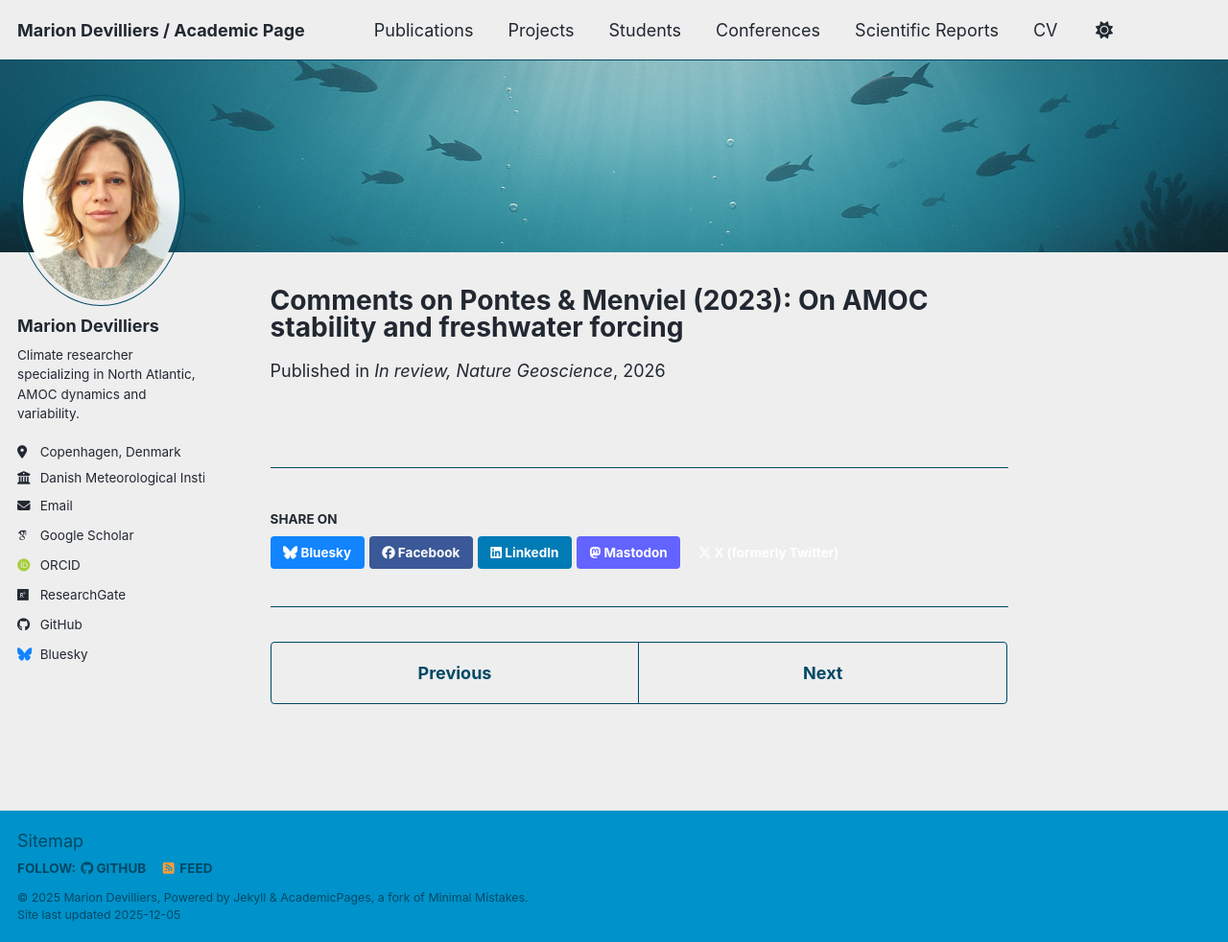
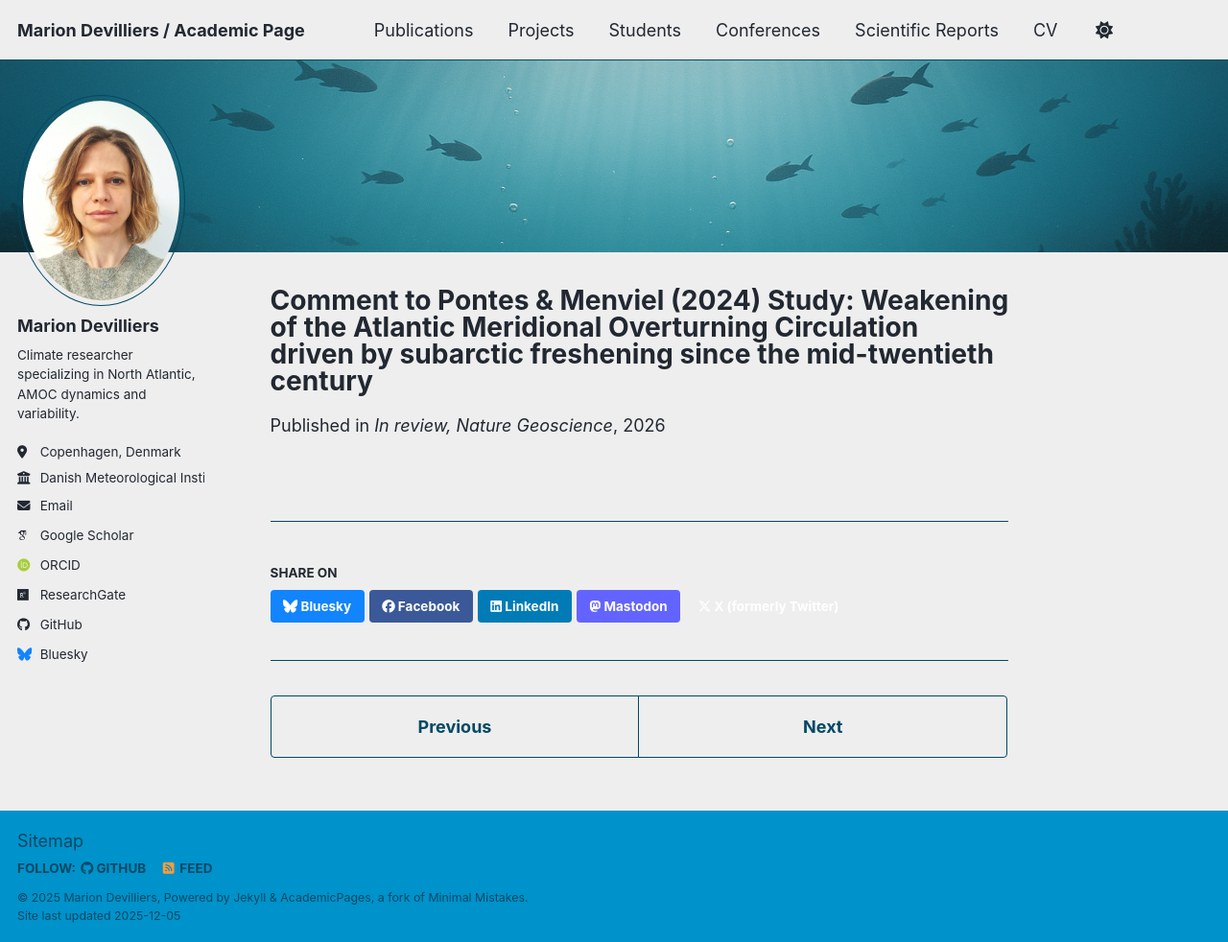
Before and after one commit to mariondevilliers/mariondevilliers.github.io, a Jekyll site: the page built from _publications/2025-devilliers-comments-pontes-menviel.md, in a window 1280 px wide and 982 px high. Shown: the whole window at 96% size. Built offline with Jekyll 4.4.1, drawn with Linux system fonts in a browser that asks for light colours; some web fonts are replaced; a script bundle is joined from its source files by our own code; library files that are not in the unit come from our copies.

Commit message:
Update 2025-devilliers-comments-pontes-menviel.md

```diff
--- a/_publications/2025-devilliers-comments-pontes-menviel.md
+++ b/_publications/2025-devilliers-comments-pontes-menviel.md
@@ -1,5 +1,5 @@
 ---
-title: "Comments on Pontes & Menviel (2023): On AMOC stability and freshwater forcing"
+title: "Comment to Pontes & Menviel (2024) Study: Weakening of the Atlantic Meridional Overturning Circulation driven by subarctic freshening since the mid-twentieth century"
 collection: publications
 permalink: /publications/devilliers-2025-comments-pontes-menviel/
 date: 2026-01-01
```
